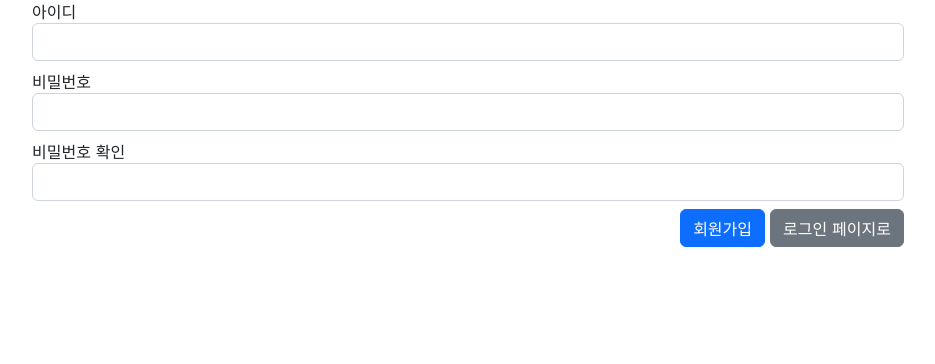
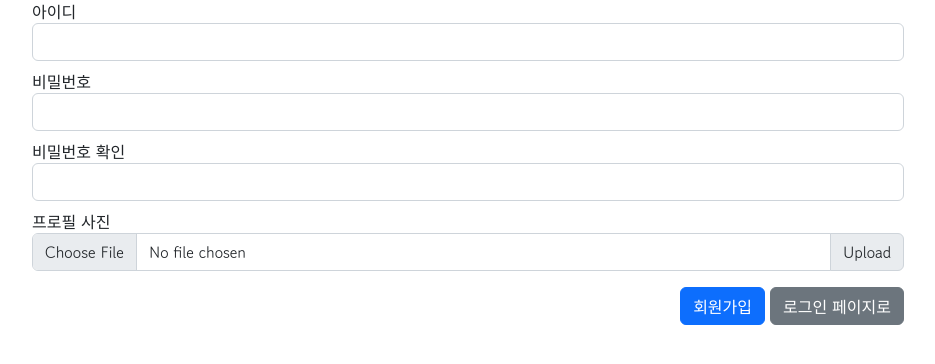
Before and after one commit to saddeveloper99/Django_Team_Project, a Django app: page /sign-up/ in a window 1280 px wide. Shown: the part 247-611 px from the top of the page, without its empty margins (172-1107 px from the left). Run offline with Django 4.2, Linux system fonts and the light colour scheme.

Commit message:
add image upload

```diff
--- a/templates/base.html
+++ b/templates/base.html
@@ -39,7 +39,7 @@
               <img class="profile" src={% static 'tweet/image/user_image.png' %}>
             </div>
             <a class="nav-link dropdown-toggle" href="#" role="button" style="color: white;" data-bs-toggle="dropdown" aria-expanded="false">
-              김치만두
+              {{ user.username }}
             </a>
             <ul class="dropdown-menu dropdown-menu" style="padding: 5px;">
               <li><a class="dropdown-item" href="create-post/">글쓰기</a></li>
--- a/user/templates/user/signup.html
+++ b/user/templates/user/signup.html
@@ -21,6 +21,11 @@
                     <label for="password2">비밀번호 확인</label>
                     <input type="password" class="form-control" id="password2" name="password2">
                 </div>
+                <label for="image">프로필 사진</label>
+                <div class="input-group mb-3">
+                    <input type="file" class="form-control" id="inputGroupFile02">
+                    <label class="input-group-text" for="inputGroupFile02">Upload</label>
+                  </div>
                 <div style="float: right">
                     <button type="submit" class="btn btn-primary">회원가입</button>
                     <a href="/sign-in" class="btn btn-secondary">로그인 페이지로</a>
```
